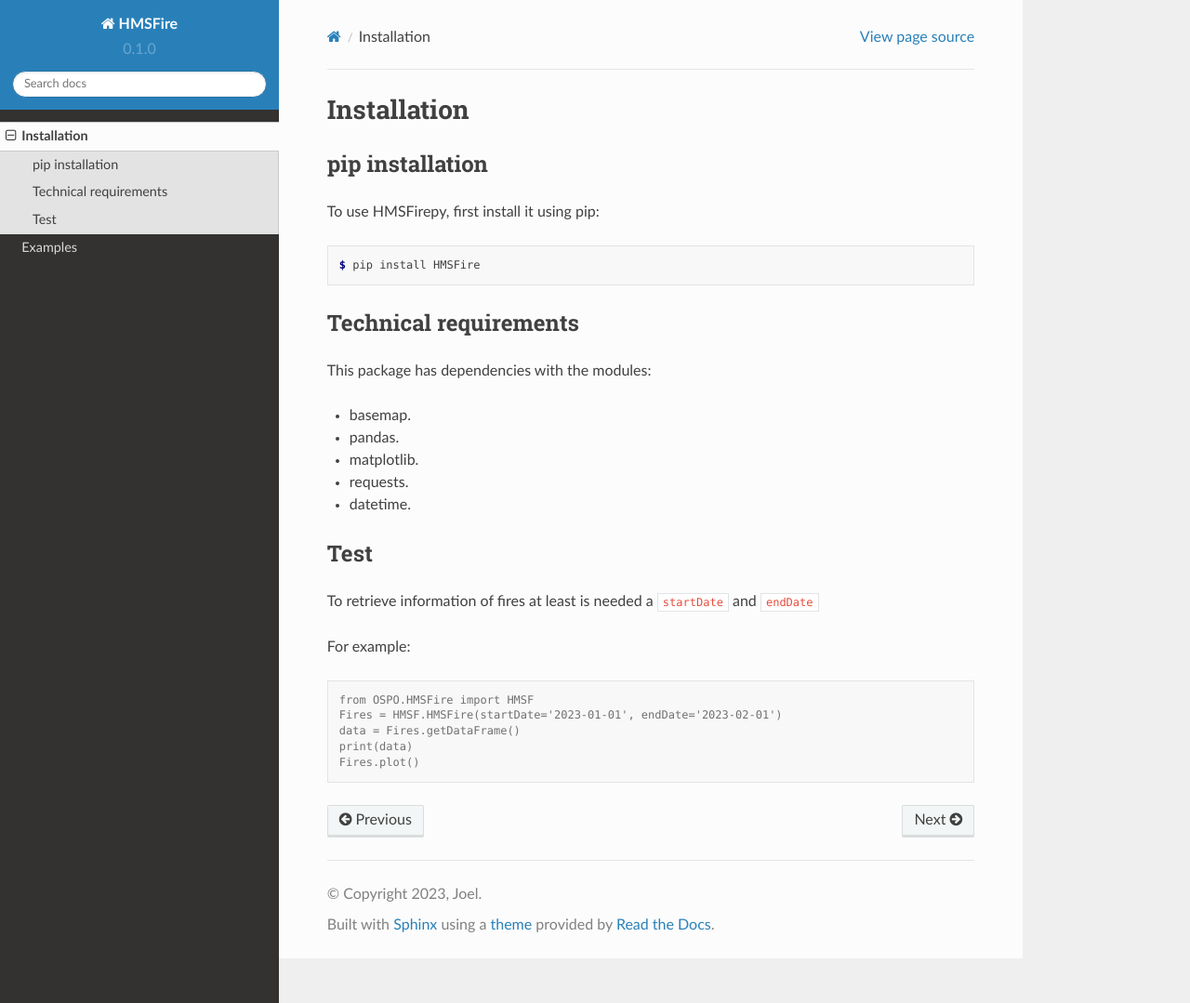
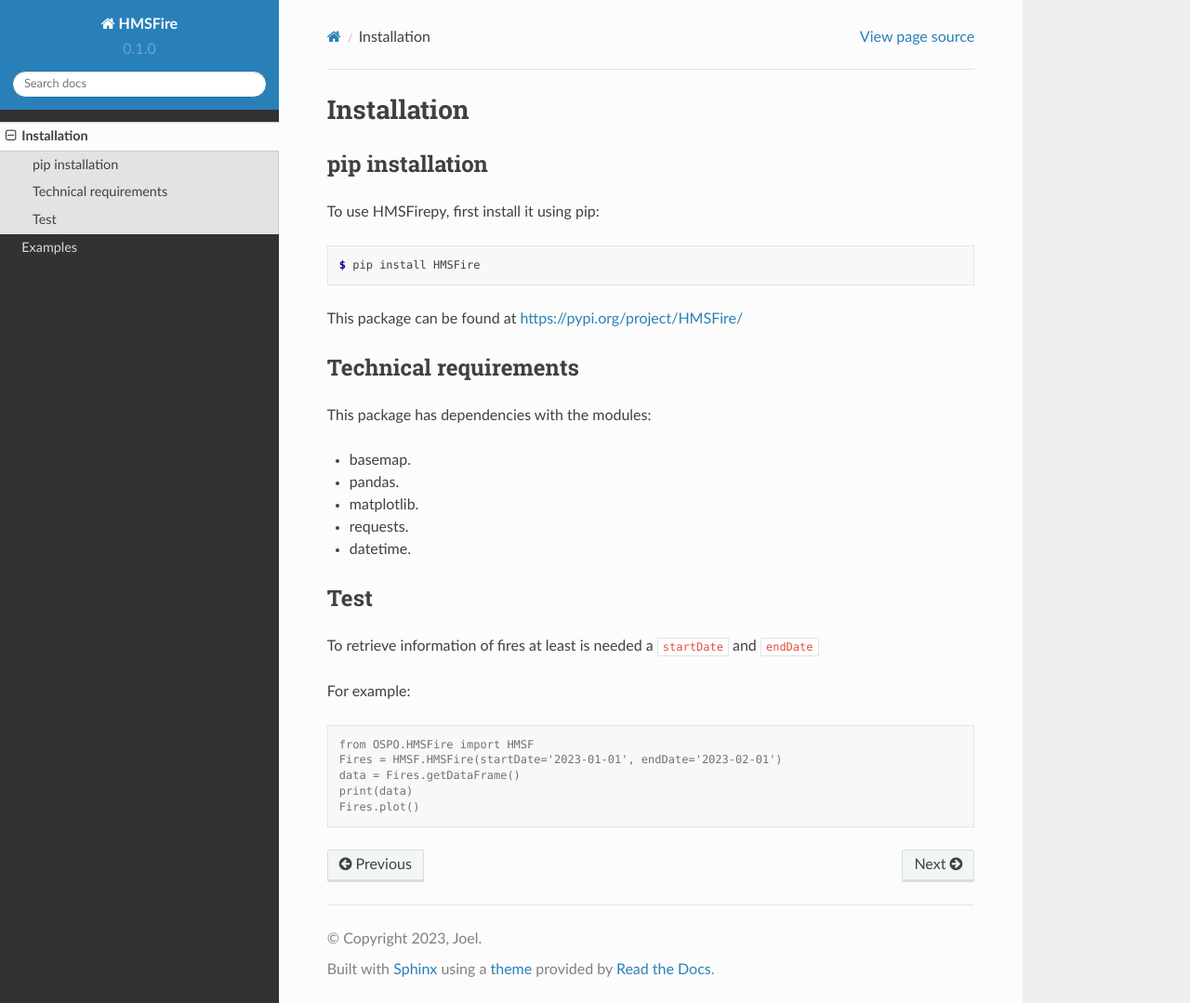
Before and after one commit to joelchaconcastillo/OSPO_HMS_Fire, a Sphinx documentation site: the page built from docs/source/usage.rst, in a window 1280 px wide and 1079 px high. Shown: the whole window at 93% size. Built offline with Sphinx 7.4.7 and the Read the Docs theme 2.0.0, drawn with Linux system fonts in a browser that asks for light colours.

Commit message:
Update usage.rst

```diff
--- a/docs/source/usage.rst
+++ b/docs/source/usage.rst
@@ -12,6 +12,7 @@
 
    $ pip install HMSFire
 
+This package can be found at https://pypi.org/project/HMSFire/
 
 Technical requirements
 ----------------
```
